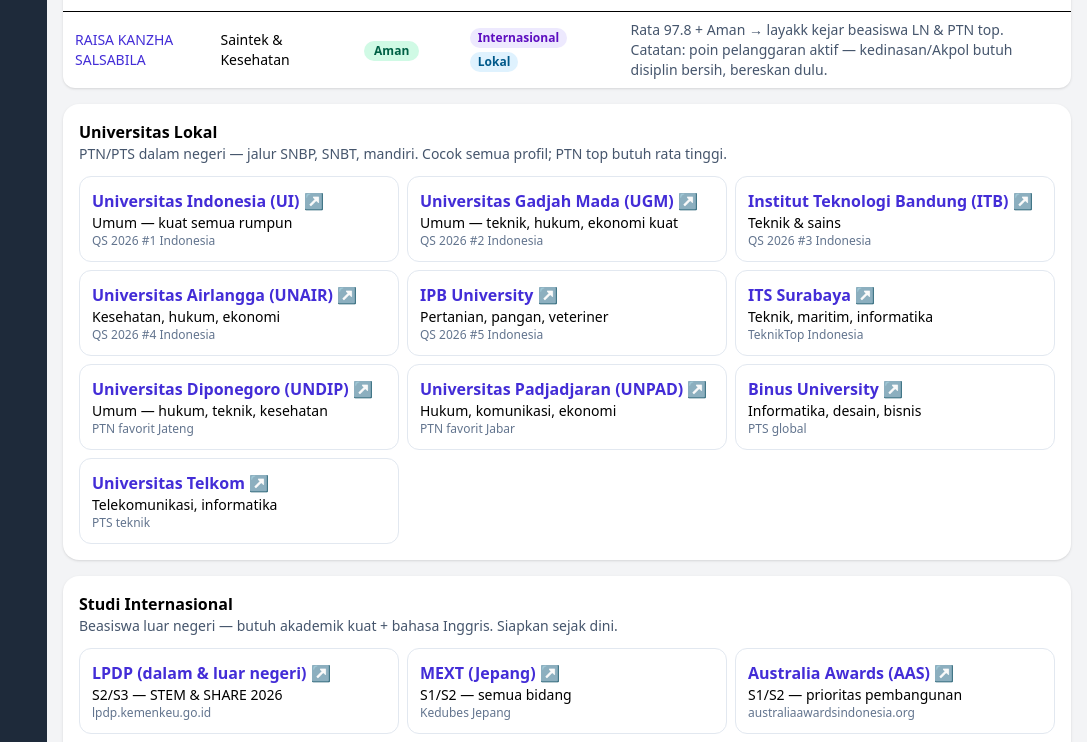
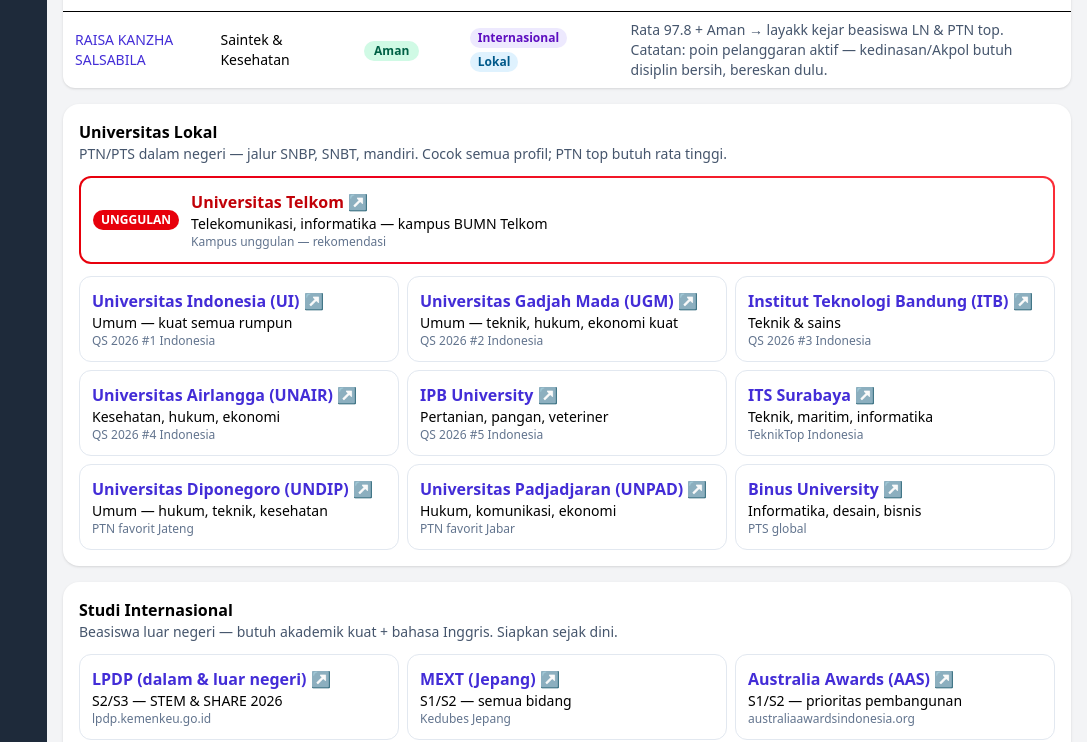
Before and after one commit to panduKedul/Radar_BK, a React (Vite) app in the folder radar-bk-react/: page /prospek in a window 1280 px wide. Shown: the part 1679-2421 px from the top of the page, without its empty margins (193-1280 px from the left). Built offline with nearby package versions, Linux system fonts and the light colour scheme.

Commit message:
feat: highlight Telkom University di prospek

```diff
--- a/radar-bk-react/src/data/prospek.json
+++ b/radar-bk-react/src/data/prospek.json
@@ -16,7 +16,7 @@
         { "nama": "Universitas Diponegoro (UNDIP)", "fokus": "Umum — hukum, teknik, kesehatan", "info": "PTN favorit Jateng", "link": "https://www.undip.ac.id" },
         { "nama": "Universitas Padjadjaran (UNPAD)", "fokus": "Hukum, komunikasi, ekonomi", "info": "PTN favorit Jabar", "link": "https://www.unpad.ac.id" },
         { "nama": "Binus University", "fokus": "Informatika, desain, bisnis", "info": "PTS global", "link": "https://binus.ac.id" },
-        { "nama": "Universitas Telkom", "fokus": "Telekomunikasi, informatika", "info": "PTS teknik", "link": "https://telkomuniversity.ac.id" }
+        { "nama": "Universitas Telkom", "fokus": "Telekomunikasi, informatika — kampus BUMN Telkom", "info": "Kampus unggulan — rekomendasi", "link": "https://telkomuniversity.ac.id", "unggulan": true }
       ]
     },
     {
--- a/radar-bk-react/src/pages/Prospek.jsx
+++ b/radar-bk-react/src/pages/Prospek.jsx
@@ -73,8 +73,22 @@
         <div key={k.id} className="rounded-2xl bg-white p-4 shadow">
           <h2 className="font-bold">{k.nama}</h2>
           <p className="mb-3 text-sm text-slate-600">{k.deskripsi}</p>
+          {k.items.some((it) => it.unggulan) && (
+            <div className="mb-3 rounded-xl bg-gradient-to-r from-red-600 to-red-500 p-[2px]">
+              {k.items.filter((it) => it.unggulan).map((it) => (
+                <a key={it.nama} href={it.link} target="_blank" rel="noreferrer" className="flex items-center gap-3 rounded-[10px] bg-white p-3 hover:bg-red-50">
+                  <span className="rounded-full bg-red-600 px-2 py-0.5 text-xs font-bold text-white">UNGGULAN</span>
+                  <span>
+                    <span className="block font-bold text-red-700">{it.nama} ↗</span>
+                    <span className="block text-sm">{it.fokus}</span>
+                    <span className="block text-xs text-slate-500">{it.info}</span>
+                  </span>
+                </a>
+              ))}
+            </div>
+          )}
           <div className="grid gap-2 sm:grid-cols-2 lg:grid-cols-3">
-            {k.items.map((it) => (
+            {k.items.filter((it) => !it.unggulan).map((it) => (
               <a key={it.nama} href={it.link} target="_blank" rel="noreferrer" className="rounded-xl border border-slate-200 p-3 hover:border-indigo-400 hover:shadow">
                 <div className="font-semibold text-indigo-700">{it.nama} ↗</div>
                 <div className="text-sm">{it.fokus}</div>
```
